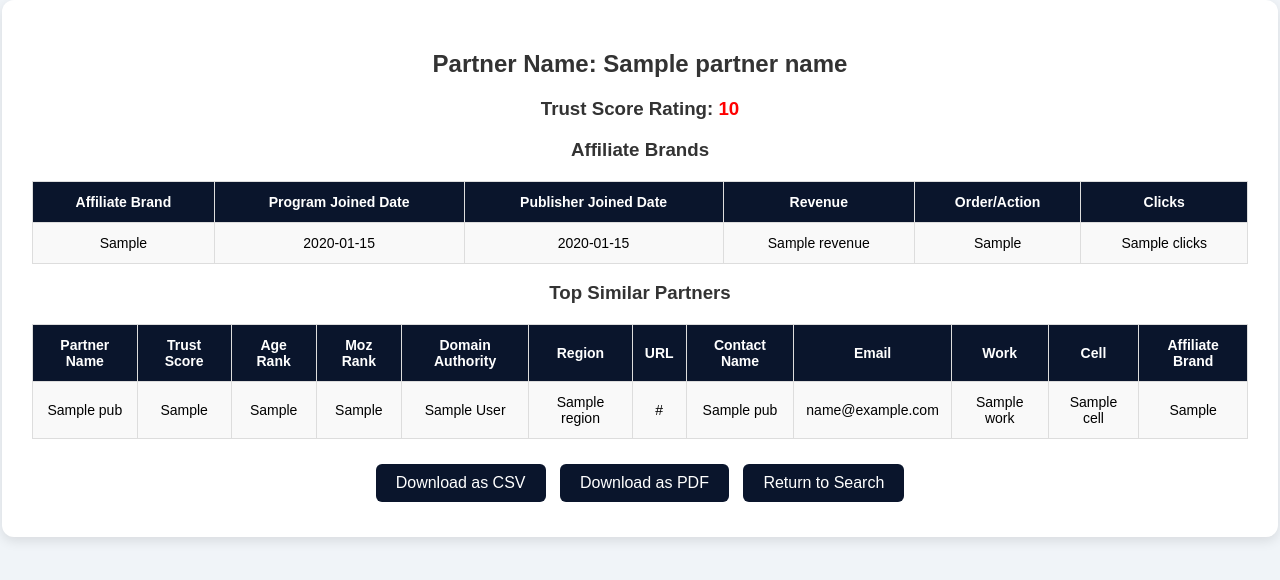
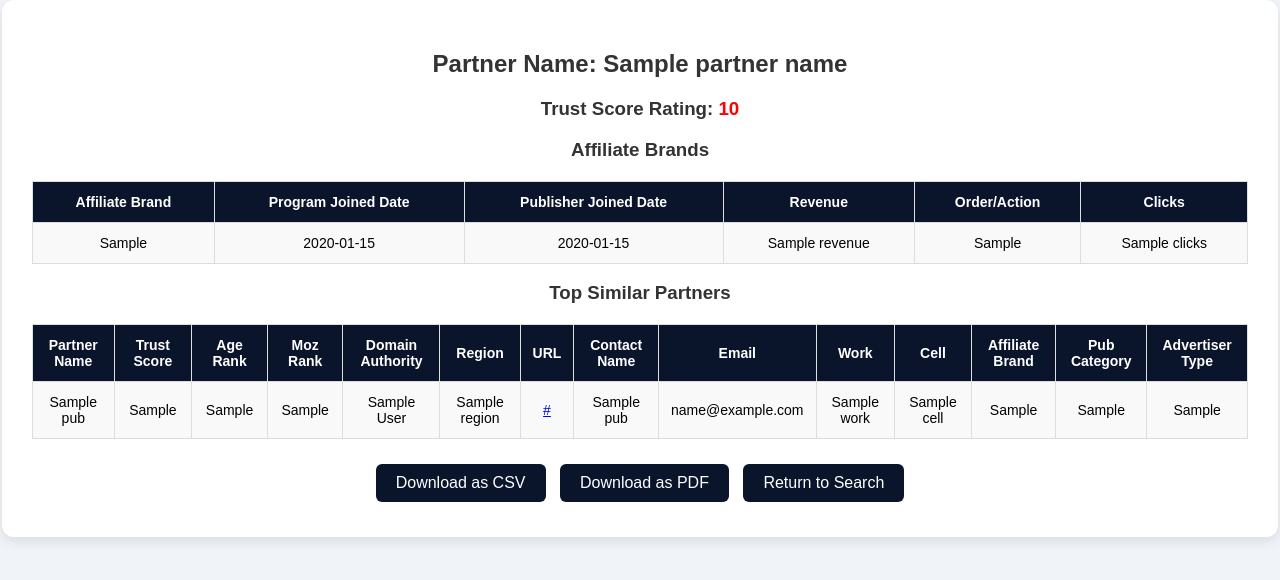
Before and after one commit to FabuMarketing/trust_score_site_edit, a Flask app: template templates/result.html in a window 1280 px wide. Shown: the top 580 px of the page. Run offline with Flask 3, Linux system fonts and the light colour scheme; the template is opened without the code that fills it: most values are stand-ins (such as "Sample title", 1, 10 or a date in 2020); some libraries are stand-ins or nearby versions.

Commit message:
Update HTML and credentials for Trust Score app

```diff
--- a/app.py
+++ b/app.py
@@ -20,8 +20,8 @@ def get_sheet_data():
     try:
         scope = ["https://spreadsheets.google.com/feeds",
                  "https://www.googleapis.com/auth/drive"]
-        # Use the secret file path provided by Render
-        creds_path = "/etc/secrets/credentials.json"
+        # Use the credentials.json file
+        creds_path = "/etc/secrets/credentials.json"  # Update this path if necessary
         creds = ServiceAccountCredentials.from_json_keyfile_name(creds_path, scope)
         client = gspread.authorize(creds)
 
@@ -125,7 +125,7 @@ def result():
         # Prepare data for the template
         similar_partners = top_similar[['partner name', 'avg trust score rating', 'age rank',
                                         'moz rank', 'domain authority', 'region', 'url', 'contact name',
-                                        'email', 'work', 'cell', 'affiliate brand']].to_dict(orient='records')
+                                        'email', 'work', 'cell', 'affiliate brand', 'pub category', 'advertiser type']].to_dict(orient='records')
 
         return render_template(
             'result.html',
--- a/templates/result.html
+++ b/templates/result.html
@@ -82,9 +82,9 @@
     <script>
         function downloadCSV() {
             const rows = [
-                ["Partner Name", "Trust Score", "Age Rank", "Moz Rank", "Domain Authority", "Region", "URL", "Contact Name", "Email", "Work", "Cell", "Affiliate Brand"],
+                ["Partner Name", "Trust Score", "Age Rank", "Moz Rank", "Domain Authority", "Region", "URL", "Contact Name", "Email", "Work", "Cell", "Affiliate Brand", "Pub Category", "Advertiser Type"],
                 {% for pub in similar_partners %}
-                ["{{ pub['partner name'] }}", "{{ pub['avg trust score rating'] }}", "{{ pub['age rank'] }}", "{{ pub['moz rank'] }}", "{{ pub['domain authority'] }}", "{{ pub['region'] }}", "{{ pub['url'] }}", "{{ pub['contact name'] }}", "{{ pub['email'] }}", "{{ pub['work'] }}", "{{ pub['cell'] }}", "{{ pub['affiliate brand'] }}"],
+                ["{{ pub['partner name'] }}", "{{ pub['avg trust score rating'] }}", "{{ pub['age rank'] }}", "{{ pub['moz rank'] }}", "{{ pub['domain authority'] }}", "{{ pub['region'] }}", "{{ pub['url'] }}", "{{ pub['contact name'] }}", "{{ pub['email'] }}", "{{ pub['work'] }}", "{{ pub['cell'] }}", "{{ pub['affiliate brand'] }}", "{{ pub['pub category'] }}", "{{ pub['advertiser type'] }}"],
                 {% endfor %}
             ];
             let csvContent = "data:text/csv;charset=utf-8," + rows.map(e => e.join(",")).join("\n");
@@ -159,6 +159,8 @@
                     <th>Work</th>
                     <th>Cell</th>
                     <th>Affiliate Brand</th>
+                    <th>Pub Category</th>
+                    <th>Advertiser Type</th>
                 </tr>
                 {% for pub in similar_partners %}
                 <tr>
@@ -168,12 +170,14 @@
                     <td>{{ pub['moz rank'] }}</td>
                     <td>{{ pub['domain authority'] }}</td>
                     <td>{{ pub['region'] }}</td>
-                    <td>{{ pub['url'] }}</td>
+                    <td><a href="{{ pub['url'] }}" target="_blank">{{ pub['url'] }}</a></td>
                     <td>{{ pub['contact name'] }}</td>
                     <td>{{ pub['email'] }}</td>
                     <td>{{ pub['work'] }}</td>
                     <td>{{ pub['cell'] }}</td>
                     <td>{{ pub['affiliate brand'] }}</td>
+                    <td>{{ pub['pub category'] }}</td>
+                    <td>{{ pub['advertiser type'] }}</td>
                 </tr>
                 {% endfor %}
             </table>
```
